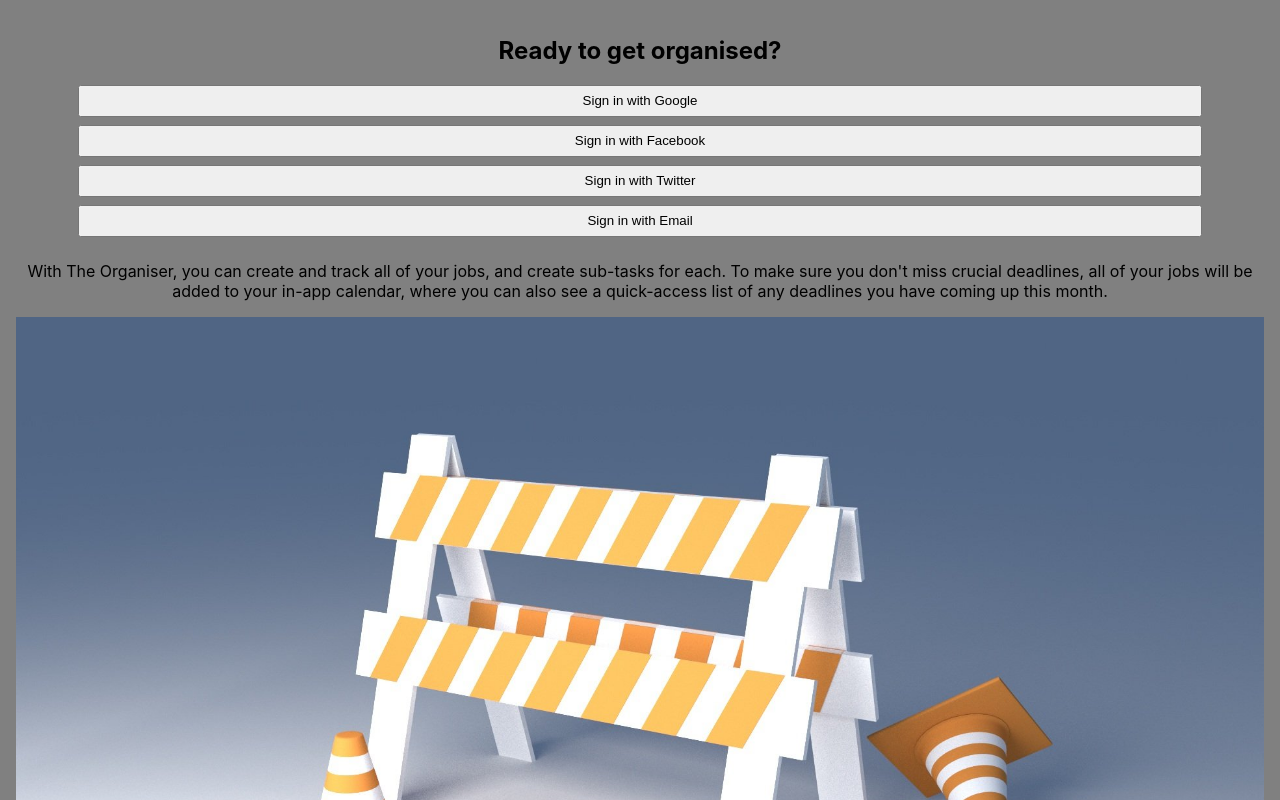
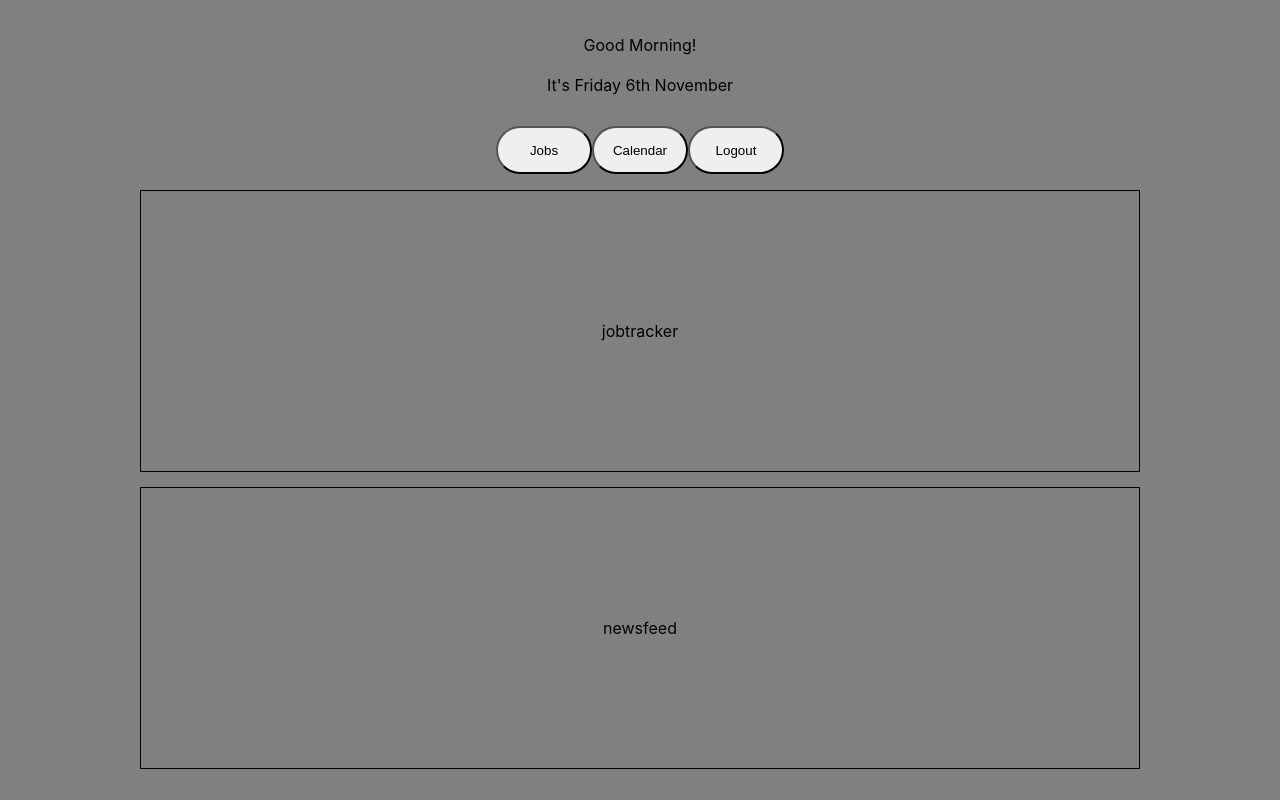
Before and after one commit to Blakjak496/project-phase, a React (Create React App) app: page / in a window 1280 px wide. Both pictures are taken after a click on the button "Sign in with Facebook". Shown: the top 800 px of the page. Built offline with nearby package versions, Linux system fonts and the light colour scheme.

Commit message:
added dashboard component and imported in app.js

```diff
--- a/src/App.css
+++ b/src/App.css
@@ -3,13 +3,13 @@
   box-sizing: border-box;
   width: 100vw;
   height: auto;
+  min-width: 280px;
   min-height: 100vh;
   background: gray;
   text-align: center;
   align-items: center;
   justify-content: center;
   margin: 0;
-  padding: 1rem;
 }
 
 .landing-page--wrapper {
@@ -18,10 +18,12 @@
   width: 100%;
   height: 100%;
   min-width: 280px;
+  padding: 1rem;
 }
 
 .landing-page--section {
   display: flex;
+  box-sizing: border-box;
   flex-direction: column;
   width: 100%;
   height: 50%;
@@ -51,3 +53,86 @@
   display: flex;
   width: 100%;
 }
+
+.dashboard--wrapper {
+  display: flex;
+  flex-direction: column;
+  box-sizing: border-box;
+  width: 100%;
+  height: auto;
+  min-height: 100vh;
+  padding: 1rem;
+  justify-content: space-evenly;
+  align-items: center;
+}
+
+.dashboard--greeting {
+  display: flex;
+  flex-direction: column;
+}
+
+.dashboard--greeting-text {
+  display: flex;
+  margin: 0;
+  padding: 4px 12px;
+  justify-content: center;
+  align-items: center;
+}
+
+.dashboard--nav {
+  display: flex;
+}
+
+.nav-btn {
+  display: flex;
+  padding: 4px 12px;
+  width: 6rem;
+  height: 3rem;
+  border-radius: 25px;
+  justify-content: center;
+  align-items: center;
+}
+
+.dashboard--job-tracker {
+  display: flex;
+  border: 1px solid black;
+  width: 80%;
+  height: auto;
+  min-width: 280px;
+  min-height: 280px;
+  justify-content: center;
+  align-items: center;
+}
+
+.dashboard--newsfeed {
+  display: flex;
+  border: 1px solid black;
+  width: 80%;
+  height: auto;
+  min-width: 280px;
+  min-height: 280px;
+  justify-content: center;
+  align-items: center;
+}
+
+@media screen and (min-width: 1000px) {
+  .landing-page--description-wrapper {
+    display: flex;
+    box-sizing: border-box;
+    width: 100%;
+    min-width: 280px;
+    justify-content: center;
+    align-items: center;
+  }
+
+  .landing-page--description-text {
+    display: flex;
+    box-sizing: border-box;
+    width: 50%;
+    padding: 1rem;
+  }
+
+  .landing-page--screenshot {
+    width: 40%;
+  }
+}
--- a/src/App.js
+++ b/src/App.js
@@ -1,6 +1,7 @@
 import { useState } from 'react';
 import './App.css';
 import LandingPage from './components/LandingPage/LandingPage';
+import Dashboard from './components/Dashboard/Dashboard';
 
 function App() {
   const [loggedIn, setLoggedIn] = useState(false);
@@ -11,7 +12,7 @@ function App() {
 
   return (
     <div className="App">
-      <LandingPage click={signIn} />
+      {loggedIn ? <Dashboard /> : <LandingPage click={signIn} />}
     </div>
   );
 }
--- /dev/null
+++ b/src/components/Dashboard/Dashboard.jsx
@@ -0,0 +1,35 @@
+import { useEffect, useState } from "react";
+import { formatDate, setGreeting } from "../../utils/utils";
+
+const Dashboard = () => {
+    const [greetingText, setGreetingText] = useState('');
+    const [date, setDate] = useState('');
+
+    useEffect(() => {
+        const today = new Date();
+        setGreetingText(setGreeting(today));
+        setDate(formatDate(today));
+    }, [])
+
+    return (
+        <div className="dashboard--wrapper">
+            <div className="dashboard--greeting">
+                <p className="dashboard--greeting-text">{greetingText} </p>
+                <p className="dashboard--greeting-date">It's {date} </p>
+            </div>
+            <div className="dashboard--nav">
+                <button className="nav-btn">Jobs</button>
+                <button className="nav-btn">Calendar</button>
+                <button className="nav-btn">Logout</button>
+            </div>
+            <div className="dashboard--job-tracker">
+                jobtracker
+            </div>
+            <div className="dashboard--newsfeed">
+                newsfeed
+            </div>
+        </div>
+    )
+}
+
+export default Dashboard;
--- a/src/components/LandingPage/LandingPage.jsx
+++ b/src/components/LandingPage/LandingPage.jsx
@@ -21,7 +21,7 @@ const LandingPage = ({click}) => {
                     </p>
                     <img className="landing-page--screenshot" src={image} alt="screenshot of app feature"/>
                 </div>
-                <div className="landing-page--screenshot-wrapper">
+                <div className="landing-page--description-wrapper">
                     <p className="landing-page--description-text">
                         Keep up-to-date on the latest news from your favourite outlets using the RSS reader on your
                         personal Dashboard.
--- /dev/null
+++ b/src/utils/utils.js
@@ -0,0 +1,111 @@
+const formatDate = (today) => {
+    let day = today.getDay();
+    let month = today.getMonth();
+    let monthDay = today.getUTCDate();
+
+    switch(day) {
+      case 0:
+        day = 'Sunday';
+        break;
+      case 1:
+        day = 'Monday';
+        break;
+      case 2:
+        day= 'Tuesday';
+        break;
+      case 3:
+        day = 'Wednesday';
+        break;
+      case 4:
+        day = 'Thursday';
+        break;
+      case 5:
+        day = 'Friday';
+        break;
+      case 6:
+        day = 'Saturday';
+        break;
+      default:
+        break;
+    }
+
+    switch(month) {
+      case 0:
+        month = 'January';
+        break;
+      case 1:
+        month = 'February';
+        break;
+      case 2:
+        month= 'March';
+        break;
+      case 3:
+        month = 'April';
+        break;
+      case 4:
+        month = 'May';
+        break;
+      case 5:
+        month = 'June';
+        break;
+      case 6:
+        month = 'July';
+        break;
+      case 7:
+        month = 'August';
+        break;
+      case 8:
+        month = 'September';
+        break;
+      case 9:
+        month = 'October';
+        break;
+      case 10:
+        month = 'November';
+        break;
+      case 11:
+        month = 'December';
+        break;
+      default:
+        break;
+    }
+
+
+    switch(true) {
+      case monthDay < 5:
+        if (monthDay === 1) monthDay = `${monthDay}st`;
+        if (monthDay === 2) monthDay = `${monthDay}nd`;
+        if (monthDay === 3) monthDay = `${monthDay}rd`;
+        break;
+      case monthDay > 20:
+        const lastNum = parseInt(monthDay.toString().split('').pop());
+        if (lastNum === 1) monthDay = `${monthDay}st`;
+        if (lastNum === 2) monthDay = `${monthDay}nd`;
+        if (lastNum === 3) monthDay = `${monthDay}rd`;
+        break;
+      default:
+        monthDay = `${monthDay}th`;
+        break;
+    }
+
+    return `${day} ${monthDay} ${month}`;
+
+}
+
+const setGreeting = (today) => {
+    let newGreeting;
+        switch(true) {
+            case today.getUTCHours() < 12:
+                newGreeting = 'Good Morning!';
+                break;
+            case today.getUTCHours() < 18:
+                newGreeting = 'Good Afternoon!';
+                break;
+            default:
+                newGreeting = 'Good Evening!';
+                break;
+        }
+    return newGreeting;
+}
+
+module.exports = {formatDate, setGreeting}
```
